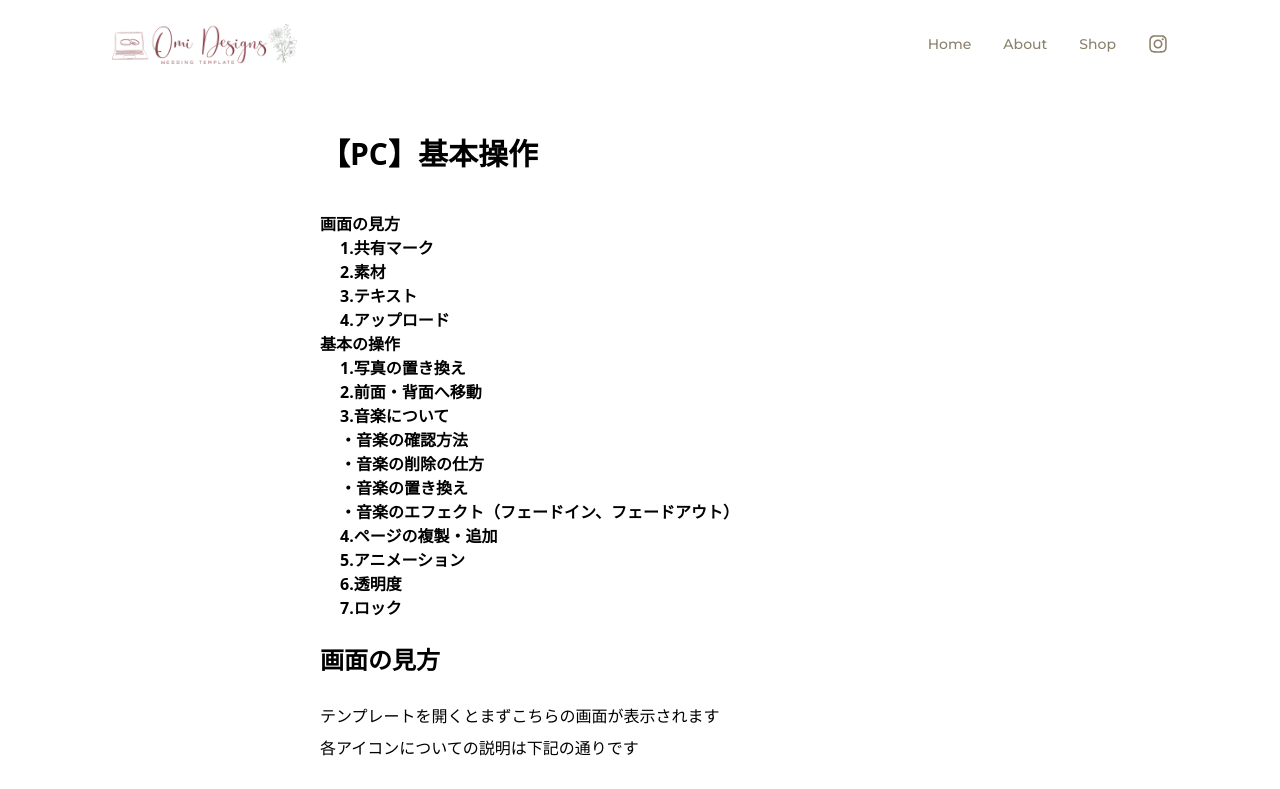
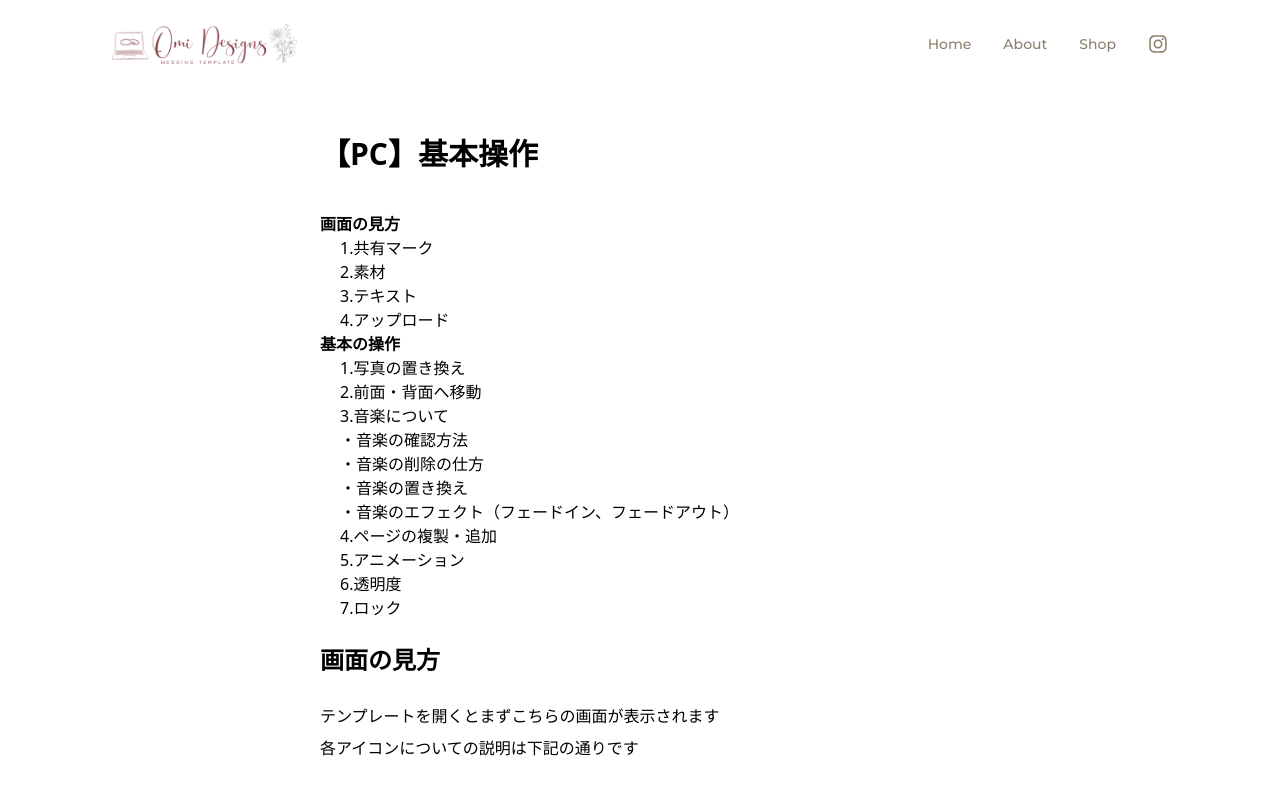
Before and after one commit to garrettomi/omidesigns-instructions, a React (Vite) app: page /PC in a window 1280 px wide. Shown: the top 789 px of the page. Built offline with nearby package versions, Linux system fonts and the light colour scheme; a web font is replaced by a local one.

Commit message:
Fix: Remove bolding in sublist item

```diff
--- a/src/components/common/HashLinkListItem.jsx
+++ b/src/components/common/HashLinkListItem.jsx
@@ -4,7 +4,7 @@ const HashLinkListItem = ({ text, indent }) => {
     return (
         <>
             {indent ?
-                <li className={`${indent} font-bold hover:underline`}>
+                <li className={`${indent} hover:underline`}>
                     <HashLink to={`#${text}`}>
                         {text}
                     </HashLink>
```
